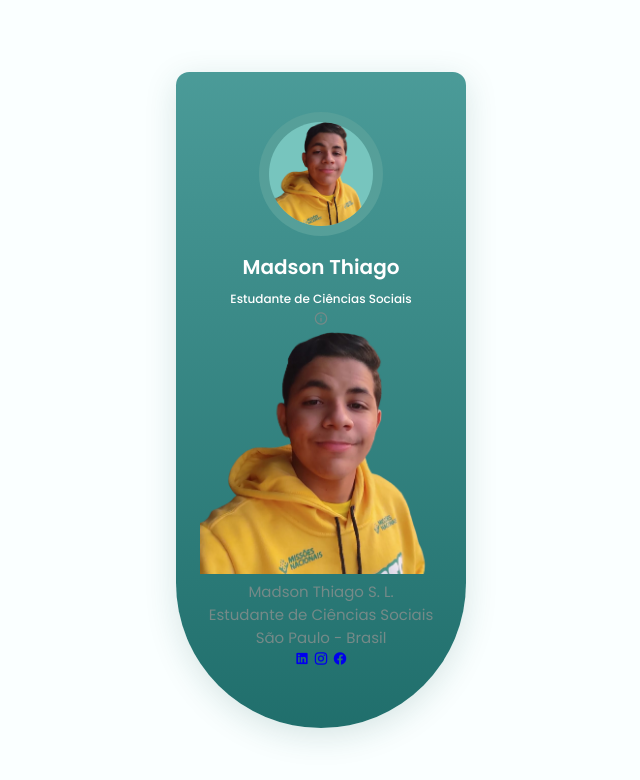
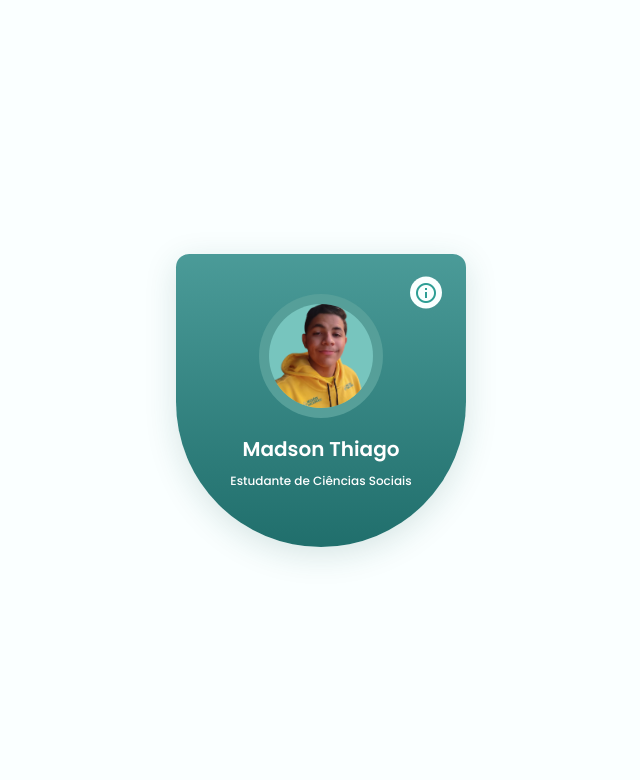
Before and after one commit to marclipe/madson-llnktree, a plain HTML site: page index.html in a window 1280 px wide. Shown: the whole page, without its empty margins (319-959 px from the left). Drawn offline with nearby package versions, Linux system fonts and the light colour scheme.

Commit message:
Card info CSS

```diff
--- a/assets/css/style.css
+++ b/assets/css/style.css
@@ -107,6 +107,98 @@ img {
 }
 
 /* CARD INFO  */
+.info {
+    position: absolute;
+    top: -1px;
+    left: 0;
+    width: 100%;
+    background-color: var(--body-color);
+    padding: 2.5rem 1.5rem 3.3rem;
+    border-radius: 1rem 1rem 11rem 11rem;
+    clip-path: circle(16px at 250px 40px);
+    transition: clip-path .4s ease-in-out;
+}
+
+.info__icon {
+    position: absolute;
+    top: 1.5rem;
+    right: 1.5rem;
+    font-size: 1.5rem;
+    color: var(--first-color);
+    display: inline-flex;
+    padding: .25rem;
+    cursor: pointer;
+    transition: opacity .3s;
+}
+
+.info__img {
+    width: 45px;
+}
+
+.info__border {
+    width: 64px;
+    height: 64px;
+    background-color: var(--first-color-light);
+    border-radius: 50%;
+    margin: 0 auto 1rem;
+    display: grid;
+    place-items: center;
+}
+
+.info__perfil {
+    width: 52px;
+    height: 52px;
+    background-color: var(--first-color-lighten);
+    border-radius: 50%;
+    overflow: hidden;
+    display: flex;
+    justify-content: center;
+    align-items: flex-end;
+}
+
+.info__data {
+    display: grid;
+    row-gap: .25rem;
+    margin-bottom: 1.5rem;
+}
+
+.info__name {
+    font-size: var(--normal-font-size);
+    color: var(--title-color);
+}
+
+.info__profession, .info__location {
+    font-size: var(--smaller-font-size);
+}
+
+.info__social {
+    display: flex;
+    justify-content: center;
+    column-gap: 1rem;
+}
+
+.info__social-link {
+    width: 32px;
+    height: 32px;
+    background-color: var(--first-color-light);
+    border-radius: 50%;
+    display: grid;
+    place-items: center;
+    transition: transform .3s;
+}
 
 
+.info__social-icon {
+    display: inline-flex;
+    background: var(--gradient-color);
+    padding: .25rem;
+    border-radius: 50%;
+    color: var(--white-color);
+    font-size: 1rem;
+}
+
+.info__social-link:hover {
+    transform: translateY(-.25rem);
+}
+
 /* Card info animation */
```
